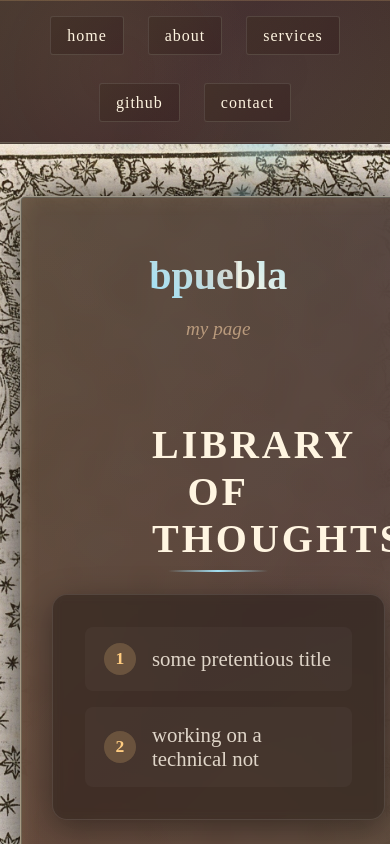
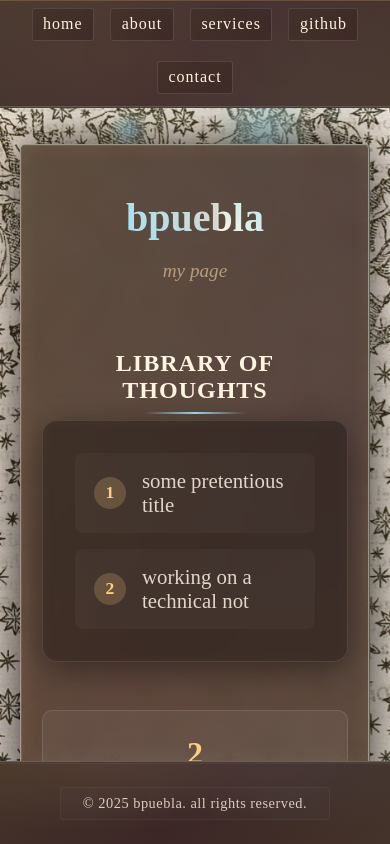
Before and after one commit to bpuebla/blog, a Next.js app: page / in a window 390 px wide. Shown: the top 844 px of the page. Built offline with nearby package versions, Linux system fonts and the light colour scheme.

Commit message:
fix responsiveness

```diff
--- a/app/components/Footer.tsx
+++ b/app/components/Footer.tsx
@@ -32,7 +32,7 @@ const footerStyle = css`
   );
   backdrop-filter: blur(12px);
   border-top: 2px ridge rgba(170, 170, 157, 0.4);
-  padding: 2em 0;
+  padding: 1em 0;
   margin: 0;
   display: flex;
   flex-direction: column;
@@ -175,13 +175,13 @@ const footerStyle = css`
 const Footer = () => (
   <footer css={footerStyle}>
     <div className="footer-content">
-      <div className="footer-ornament" />
+      {/* <div className="footer-ornament" /> */}
       <p className="copyright">&copy; 2025 bpuebla. all rights reserved.</p>
-      <div className="footer-dots">
+      {/* <div className="footer-dots">
         <div className="dot" />
         <div className="dot" />
         <div className="dot" />
-      </div>
+      </div> */}
     </div>
   </footer>
 )
--- a/app/components/Layout.tsx
+++ b/app/components/Layout.tsx
@@ -18,14 +18,15 @@ const glow = keyframes`
 `;
 
 const pageLayout = css`
-  min-height: 100vh;
+  height: 100vh; // change from min-height to height
   display: flex;
   flex-direction: column;
   margin: 0;
   padding: 0;
-  overflow-x: hidden;
+  overflow: hidden; // add this to prevent scroll
   position: relative;
 `;
+
 
 const fadeInUp = keyframes`
   from {
@@ -40,7 +41,7 @@ const fadeInUp = keyframes`
 
 
 const mainContent = css`
-  flex: 1;
+  flex: 1; // this will take remaining space after navbar/footer
   margin: 0;
   padding: 20px;
   background-image: url('/back.jpg');
@@ -54,7 +55,8 @@ const mainContent = css`
   color: #fff5e1;
   width: 100vw;
   box-sizing: border-box;
-  min-height: 100vh;
+  min-height: 0; // add this for proper flex shrinking
+  overflow-y: auto; // add this so content can scroll within main if needed
   position: relative;
 
 
@@ -205,12 +207,55 @@ export const baseContentSection = css`
   @media (max-width: 900px) {
     max-width: 95%;
     padding: 30px 40px;
-    min-height: 50vh;
+    height: auto;
+    min-height: 60vh;
+    overflow: visible; // keep glow animation intact
+
+    h2 {
+      font-size: 2rem;
+      padding: 0 50px;
+    }
   }
 
   @media (max-width: 600px) {
     padding: 20px 30px;
+    height: auto;
+    min-height: 50vh;
+    overflow: visible;
+
+    h2 {
+      font-size: 1.8rem;
+      padding: 0;
+    }
+  }
+
+  @media (max-width: 400px) {
+    padding: 15px 20px;
+    margin: 1em auto;
+    max-width: 98%;
     min-height: 40vh;
+    overflow: visible;
+
+    h2 {
+      font-size: 1.5rem;
+      margin-bottom: 1rem;
+      letter-spacing: 1px;
+    }
+  }
+
+  @media (max-width: 320px) {
+    padding: 10px 15px;
+    margin: 0.5em auto;
+    max-width: 99%;
+    min-height: 35vh;
+    border-width: 1px;
+    overflow: visible;
+
+    h2 {
+      font-size: 1.3rem;
+      margin-bottom: 0.8rem;
+      letter-spacing: 0.5px;
+    }
   }
 `;
 
--- a/app/components/Navbar.tsx
+++ b/app/components/Navbar.tsx
@@ -169,6 +169,20 @@ const navbarStyles = css`
       padding: 0.6em 1em;
     }
   }
+
+  @media (max-width: 600px) {
+    padding: 0.5em;
+
+    .navbar {
+      gap: 1em;
+      flex-wrap: wrap;
+    }
+
+    .navbar a {
+      font-size: 1em;
+      padding: 0.4em 0.66em;
+    }
+  }
 `;
 
 const Navbar: React.FC = () => {
--- a/pages/index.tsx
+++ b/pages/index.tsx
@@ -157,6 +157,9 @@ const homeContentSection = css`
         letter-spacing: 1px;
       }
     }
+    @media (max-width: 600px) {
+      grid-template-columns: 1fr;
+      }
   }
 `;
 
```
